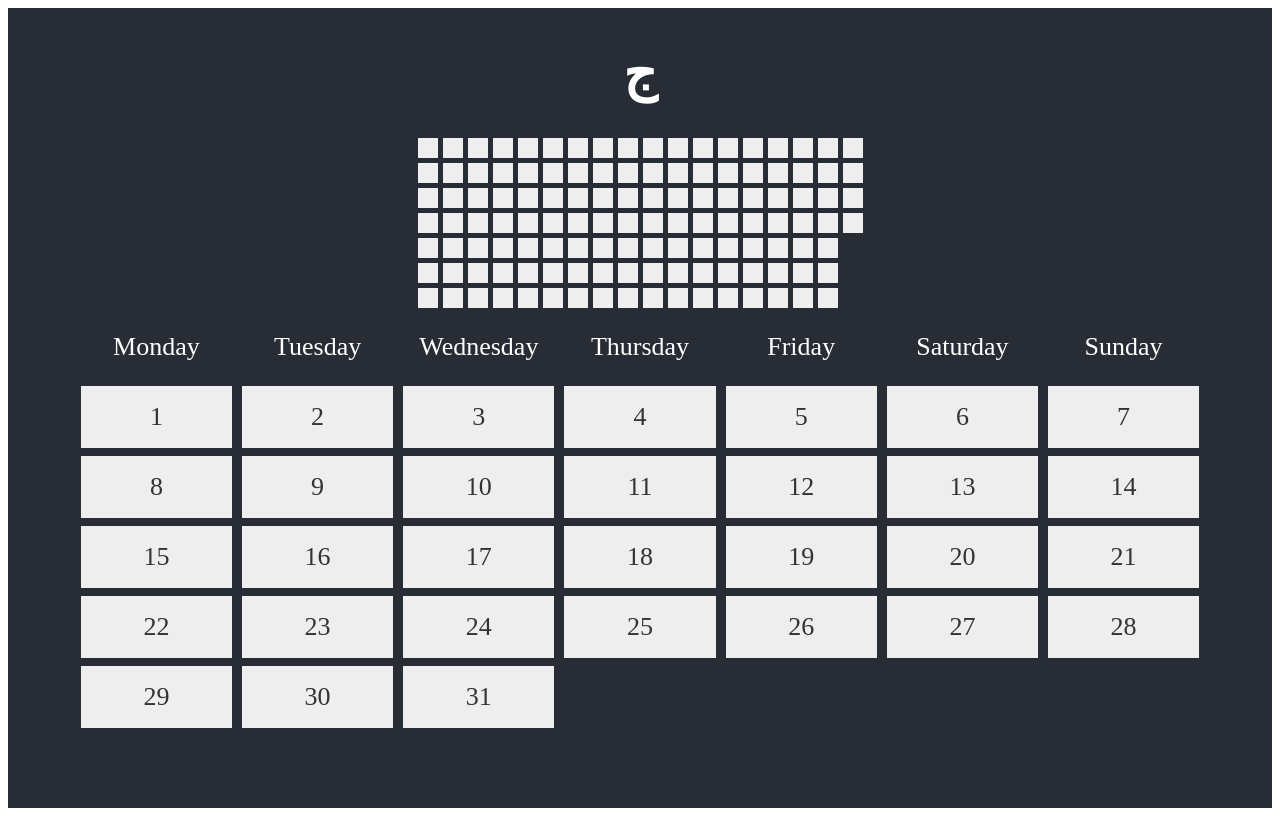
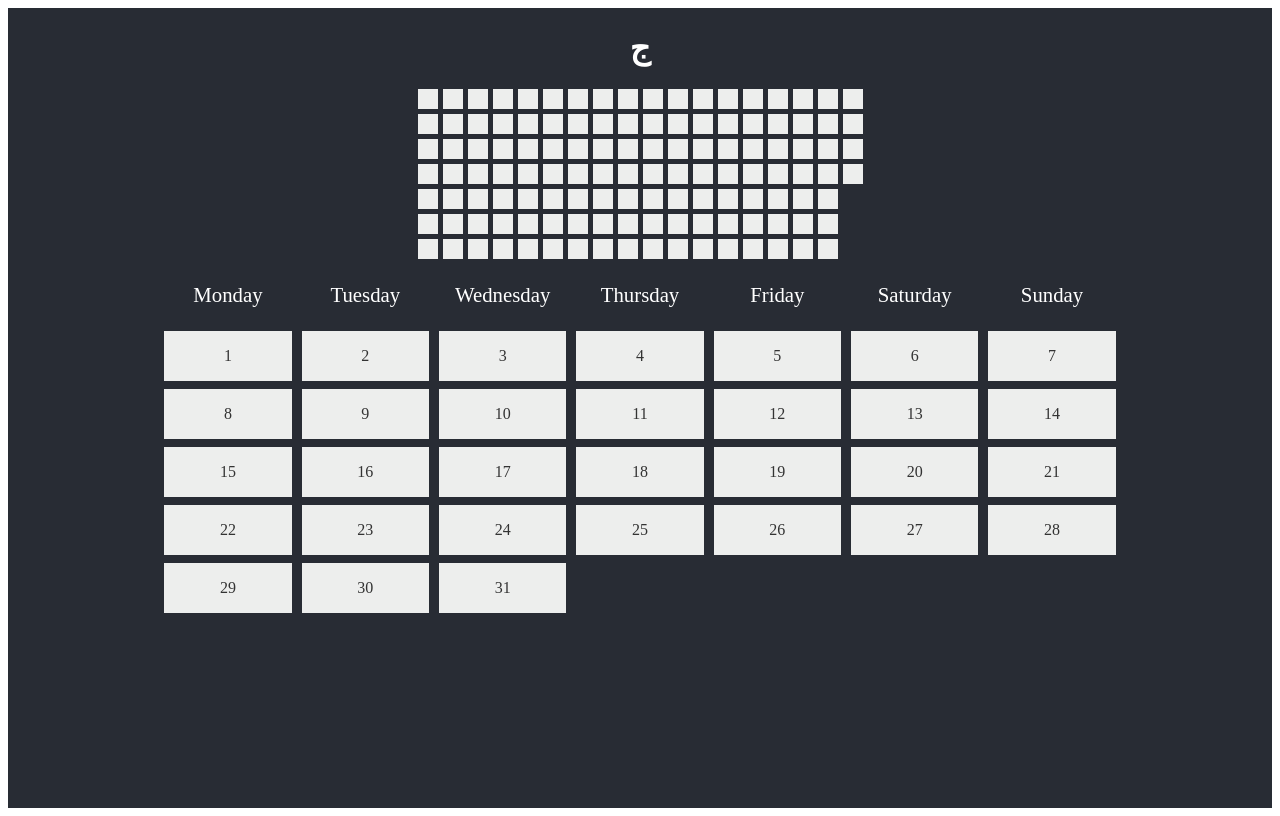
Before and after one commit to Awaddd/Jeem, a React (Vite) app: page / in a window 1280 px wide. Built offline with nearby package versions, Linux system fonts and the light colour scheme; the HTML template or start-up script is replaced by a standard one.

Commit message:
now able to reflect calendar month progress changes on the calendar year component

```diff
--- a/src/Helpers/MainHelper.js
+++ b/src/Helpers/MainHelper.js
@@ -1,4 +1,11 @@
+import dayjs from 'dayjs';
+import objectSupport from 'dayjs/plugin/objectSupport';
+import { FORMAT_TIMESTAMP } from '../Helpers/DateHelper';
+
+dayjs.extend(objectSupport)
+
 export const initialiseCalendarMonth = (numWeeks, totalDays) => {
+
   let arr = [];
   let currentDay = 1;
 
@@ -8,7 +15,7 @@ export const initialiseCalendarMonth = (numWeeks, totalDays) => {
 
     for (let day = 0; day < 7; day++) {
       if (currentDay <= totalDays) {
-        arr[week][day] = {day: currentDay, active: false};
+        arr[week][day] = {day: currentDay, active: false, date: dayjs({ year: dayjs().year(), month: dayjs().month(), day: currentDay }).format(FORMAT_TIMESTAMP) };
         currentDay++;
       }
     }
@@ -16,4 +23,5 @@ export const initialiseCalendarMonth = (numWeeks, totalDays) => {
   }
 
   return arr;
+
 }
--- a/src/assets/css/App.css
+++ b/src/assets/css/App.css
@@ -16,13 +16,18 @@
   flex-direction: column;
   align-items: center;
   justify-content: start;
-  font-size: calc(10px + 2vmin);
+  /* font-size: calc(10px + 1vmin); */
+  font-size: 1rem;
   color: white;
 }
 
 .calendar {
   padding: 0 2rem;
   padding-bottom: 1rem;
+}
+
+.calendar header {
+  font-size: 1.3rem;
 }
 
 .calendar header .row, .calendar main .row {
--- a/src/components/CalendarYear.jsx
+++ b/src/components/CalendarYear.jsx
@@ -12,33 +12,68 @@ function CalendarYear () {
 
   const [state, dispatch] = useContext(Context)
 
-
+  //
   let date = dayjs()
   let tertile = Math.floor((date.month() + 4) / 4) -1
   let currentTertile = [...months[tertile]]
 
+  //
   let year = date.year()
-  let month = currentTertile[0].key - 1
-  let dayOne = dayjs({year, month})
+  let firstDay = dayjs({year, month: currentTertile[0].key - 1})
 
-  month = currentTertile[3].key - 1
+  //
+  let month = currentTertile[3].key - 1
   let lastMonthInTertile = dayjs({year, month})
   let daysInMonth = dayjs(lastMonthInTertile).daysInMonth()
-  let lastDayInTertile = dayjs({year, month, day: daysInMonth})
+  let lastDay = dayjs({year, month, day: daysInMonth})
 
+  //
   let obj = {}
-  for (let i = dayOne.dayOfYear(); i <= lastDayInTertile.dayOfYear(); i++) {
-    obj[i] = { date: dayjs().dayOfYear(i).format(FORMAT_TIMESTAMP), active: false }
+  for (let i = firstDay.dayOfYear(); i <= lastDay.dayOfYear(); i++) {
+    obj[i] = { date: dayjs().dayOfYear(i).format('YYYY-MM-DD'), dayOfYear: i, active: false }
   }
 
+  //
   const [calendarTertile, setCalendarTertile] = useState(obj)
 
-  let x = Object.values(calendarTertile)
+  //
+  let calendarTertileArray = Object.values(calendarTertile)
+
+  //
+  useEffect(() => {
+
+    // flatten state.progress into just days instead of weeks/days
+    let progress = [].concat.apply([], state.progress)
+
+    if (progress.length > 0) {
+
+      // update current month's progress
+      let newArr = calendarTertileArray.map((day) => {
+
+        //
+        let today = dayjs().dayOfYear(dayjs(day.dayOfYear))
+
+        //
+        if (today.month() !== dayjs().month()) return day
+
+        //
+        if (today.month() == dayjs().month()) {
+          return progress[today.date() - 1]
+        }
+
+      })
+
+      //
+      setCalendarTertile(() => [...newArr])
+
+    }
+
+  }, [state.progress]);
 
   return (
     <div className="calendarYear">
-      {x.map((value, key) => (
-        <span className={value.active ? 'cell cell-activated' : 'cell'} key={key}></span>
+      {calendarTertileArray.map((day, key) => (
+        <span className={day.active ? 'cell cell-activated' : 'cell'} key={key}></span>
       ))}
     </div>
   )
```
